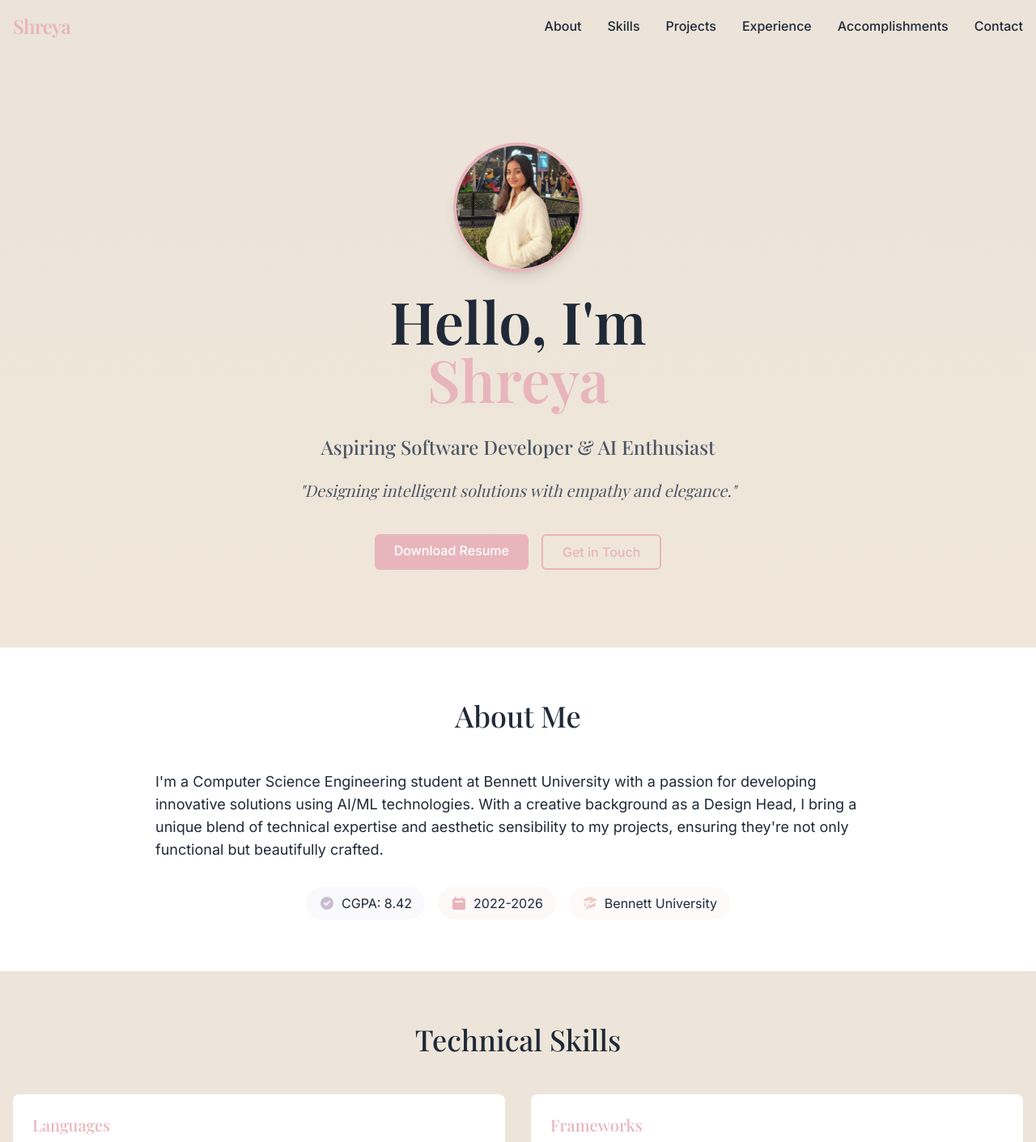
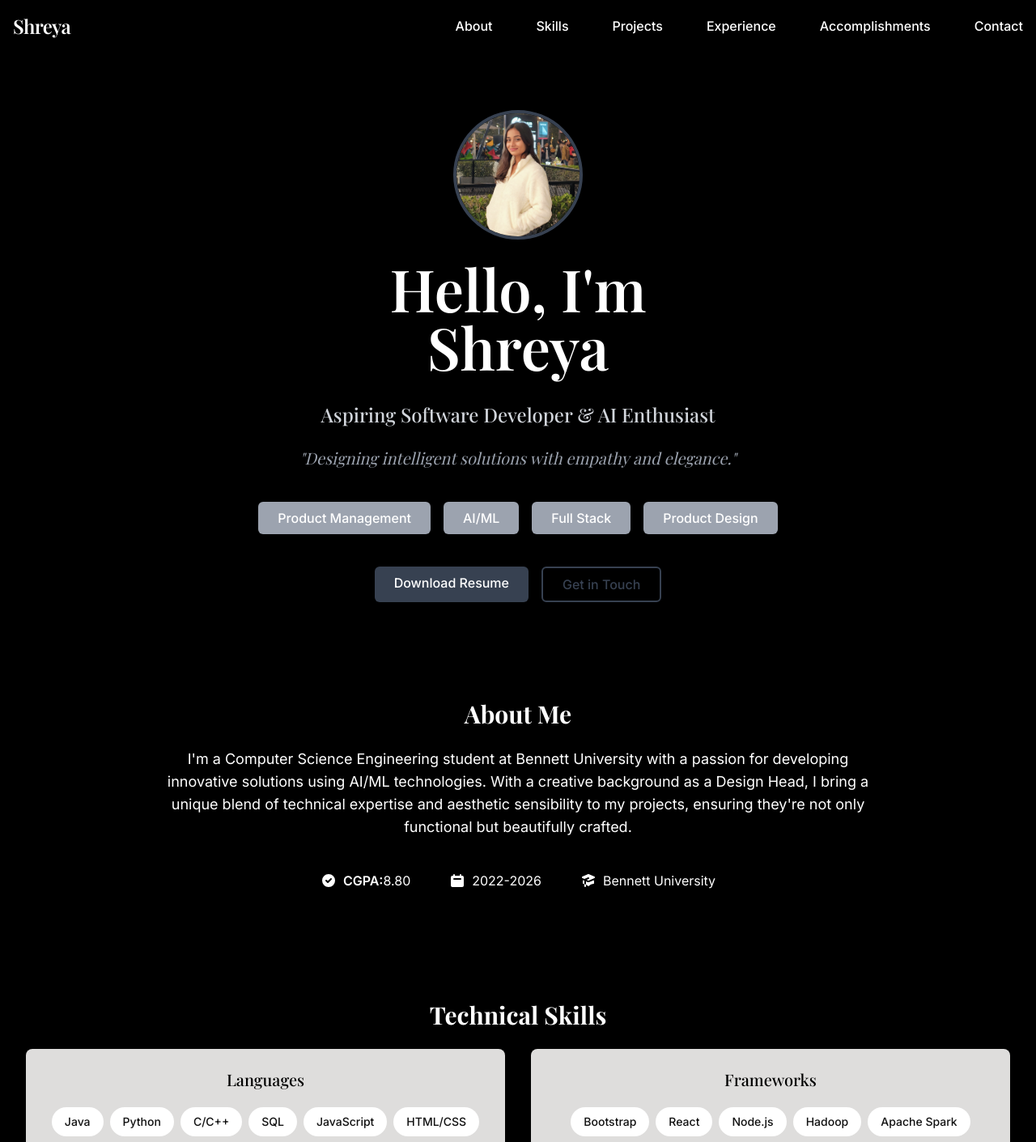
Before and after one commit to shreyahhh/shreya-portfolio, a React (Vite) app: page / in a window 1280 px wide. Shown: the top 1411 px of the page at 81% size. Built offline with nearby package versions, Linux system fonts and the light colour scheme.

Commit message:
Revamp portfolio: 4 profiles,  modern black theme, dynamic hero, improved cards, animations, and layout fixes

```diff
--- a/package.json
+++ b/package.json
@@ -11,7 +11,8 @@
   },
   "dependencies": {
     "react": "^19.1.0",
-    "react-dom": "^19.1.0"
+    "react-dom": "^19.1.0",
+    "react-router-dom": "^7.6.3"
   },
   "devDependencies": {
     "@eslint/js": "^9.25.0",
--- a/src/components/About.jsx
+++ b/src/components/About.jsx
@@ -2,14 +2,20 @@ import { motion } from 'framer-motion';
 
 const About = () => {
   return (
-    <section id="about" className="section bg-white">
-      <div className="container">
-        <motion.h2
-          className="section-title"
-          initial={{ opacity: 0, y: 20 }}
+    <motion.section
+      id="about"
+      className="section bg-black text-white"
+      initial={{ opacity: 0, y: 40 }}
       whileInView={{ opacity: 1, y: 0 }}
       viewport={{ once: true }}
-          transition={{ duration: 0.5 }}
+      transition={{ duration: 0.7 }}
+    >
+      <motion.h2
+        className="text-3xl font-bold mb-6 text-white text-center"
+        initial={{ opacity: 0, scale: 0.95 }}
+        whileInView={{ opacity: 1, scale: 1 }}
+        viewport={{ once: true }}
+        transition={{ duration: 0.6 }}
       >
         About Me
       </motion.h2>
@@ -22,7 +28,7 @@ const About = () => {
           transition={{ duration: 0.5, delay: 0.2 }}
           className="w-full"
         >
-            <p className="text-lg mb-6">
+          <p className="text-lg mb-6 text-center">
             I'm a Computer Science Engineering student at Bennett University with a passion for developing innovative solutions using AI/ML technologies. With a creative background as a Design Head, I bring a unique blend of technical expertise and aesthetic sensibility to my projects, ensuring they're not only functional but beautifully crafted.
           </p>
         </motion.div>
@@ -40,7 +46,7 @@ const About = () => {
                   <path fillRule="evenodd" d="M10 18a8 8 0 100-16 8 8 0 000 16zm3.707-9.293a1 1 0 00-1.414-1.414L9 10.586 7.707 9.293a1 1 0 00-1.414 1.414l2 2a1 1 0 001.414 0l4-4z" clipRule="evenodd" />
                 </svg>
               </span>
-                <span>CGPA: 8.42</span>
+              <span className="font-semibold">CGPA:</span> 8.80
             </div>
 
             <div className="flex items-center bg-pink/10 px-4 py-2 rounded-full">
@@ -63,8 +69,7 @@ const About = () => {
           </div>
         </motion.div>
       </div>
-      </div>
-    </section>
+    </motion.section>
   );
 };
 
--- a/src/components/Footer.jsx
+++ b/src/components/Footer.jsx
@@ -2,18 +2,11 @@ const Footer = () => {
   const currentYear = new Date().getFullYear();
 
   return (
-    <footer className="py-8 bg-gray-900 text-white">
-      <div className="container">
-        <div className="flex flex-col md:flex-row justify-between items-center">
-          <div className="mb-4 md:mb-0">
-            <span className="text-xl font-display font-medium text-pink">Shreya</span>
-          </div>
-
-          <div className="text-center md:text-right text-sm text-gray-400">
-            <p>© {currentYear} Shreya. All rights reserved.</p>
-            <p className="mt-1"></p>
-          </div>
-        </div>
+    <footer className="bg-black text-white py-8 text-center">
+      <span className="text-xl font-display font-medium text-white">Shreya</span>
+      <div className="text-center md:text-right text-sm text-gray-400">
+        <p>© {currentYear} Shreya. All rights reserved.</p>
+        <p className="mt-1"></p>
       </div>
     </footer>
   );
--- a/src/components/Header.jsx
+++ b/src/components/Header.jsx
@@ -27,31 +27,25 @@ const Header = () => {
   ];
 
   return (
-    <header
-      className={`fixed top-0 left-0 right-0 z-50 transition-all duration-300 ${
-        isScrolled ? 'bg-cream shadow-md py-2' : 'bg-transparent py-4'
-      }`}
-    >
-      <div className="container flex items-center justify-between">
-        <a href="#" className="text-2xl font-display font-semibold tracking-tight text-pink">
+    <header className={`fixed w-full z-50 transition-all duration-300 ${isScrolled ? 'bg-black shadow-md py-2' : 'bg-transparent py-4'}`}>
+      <nav className="container mx-auto flex items-center justify-between">
+        <a href="#" className="text-2xl font-display font-semibold tracking-tight text-white">
           Shreya
         </a>
 
         {/* Desktop Navigation */}
-        <nav className="hidden md:block">
-          <ul className="flex space-x-8">
+        <div className="hidden md:flex space-x-8">
             {navLinks.map((link) => (
               <li key={link.name}>
                 <a
                   href={link.href}
-                  className="font-medium hover:text-pink transition-colors"
+                  className="font-medium hover:text-gray-300 transition-colors text-white"
                 >
                   {link.name}
                 </a>
               </li>
             ))}
-          </ul>
-        </nav>
+          </div>
 
         {/* Mobile Menu Button */}
         <button
@@ -66,18 +60,18 @@ const Header = () => {
             )}
           </svg>
         </button>
-      </div>
+      </nav>
 
       {/* Mobile Menu */}
       {mobileMenuOpen && (
-        <div className="md:hidden bg-cream">
+        <div className="md:hidden bg-black">
           <nav className="container py-4">
             <ul className="flex flex-col space-y-4">
               {navLinks.map((link) => (
                 <li key={link.name}>
                   <a
                     href={link.href}
-                    className="block font-medium hover:text-pink transition-colors"
+                    className="block font-medium hover:text-gray-300 transition-colors text-white"
                     onClick={() => setMobileMenuOpen(false)}
                   >
                     {link.name}
--- a/src/components/Hero.jsx
+++ b/src/components/Hero.jsx
@@ -3,7 +3,7 @@ import { motion } from 'framer-motion';
 const Hero = () => {
   return (
     <section
-      className="min-h-screen flex items-center justify-center bg-gradient-to-b from-lavender/10 to-cream pt-20"
+      className="min-h-screen flex items-center justify-center bg-black pt-20"
       id="hero"
     >
       <div className="container">
@@ -14,16 +14,16 @@ const Hero = () => {
             transition={{ duration: 0.6 }}
             className="mb-8"
           >
-            <div className="w-40 h-40 mx-auto mb-6 rounded-full overflow-hidden border-4 border-pink shadow-lg">
+            <div className="w-40 h-40 mx-auto mb-6 rounded-full overflow-hidden border-4 border-gray-700 shadow-lg">
               <img
                 src="/image.png"
                 alt="Shreya's Profile"
                 className="w-full h-full object-cover object-center"
               />
             </div>
-            <h1 className="text-4xl md:text-6xl lg:text-7xl font-display font-semibold mb-4 text-gray-800">
+            <h1 className="text-4xl md:text-6xl lg:text-7xl font-display font-semibold mb-4 text-white">
               <span className="block">Hello, I'm</span>
-              <span className="text-pink">Shreya</span>
+              <span className="text-white">Shreya</span>
             </h1>
           </motion.div>
 
@@ -32,7 +32,7 @@ const Hero = () => {
             animate={{ opacity: 1, y: 0 }}
             transition={{ duration: 0.6, delay: 0.2 }}
           >
-            <h2 className="text-xl md:text-2xl font-medium mb-6 text-gray-600">
+            <h2 className="text-xl md:text-2xl font-medium mb-6 text-gray-300">
               Aspiring Software Developer & AI Enthusiast
             </h2>
           </motion.div>
@@ -42,9 +42,21 @@ const Hero = () => {
             animate={{ opacity: 1, y: 0 }}
             transition={{ duration: 0.6, delay: 0.4 }}
           >
-            <p className="text-lg md:text-xl mb-10 font-display italic text-gray-600">
+            <p className="text-lg md:text-xl mb-10 font-display italic text-gray-400">
               "Designing intelligent solutions with empathy and elegance."
             </p>
+          </motion.div>
+
+          <motion.div
+            initial={{ opacity: 0, y: 20 }}
+            animate={{ opacity: 1, y: 0 }}
+            transition={{ duration: 0.6, delay: 0.5 }}
+            className="flex flex-wrap justify-center gap-4 mb-10"
+          >
+            <a href="#product-management" className="btn btn-secondary">Product Management</a>
+            <a href="#ai-ml" className="btn btn-secondary">AI/ML</a>
+            <a href="#full-stack" className="btn btn-secondary">Full Stack</a>
+            <a href="#product-design" className="btn btn-secondary">Product Design</a>
           </motion.div>
 
           <motion.div
--- a/src/components/Skills.jsx
+++ b/src/components/Skills.jsx
@@ -36,51 +36,46 @@ const Skills = () => {
   };
 
   return (
-    <section id="skills" className="section bg-lavender/5">
-      <div className="container">
-        <motion.h2
-          className="section-title"
-          initial={{ opacity: 0, y: 20 }}
-          whileInView={{ opacity: 1, y: 0 }}
-          viewport={{ once: true }}
-          transition={{ duration: 0.5 }}
-        >
-          Technical Skills
-        </motion.h2>
+    <motion.section
+      id="skills"
+      className="section bg-black text-black"
+      initial={{ opacity: 0, y: 40 }}
+      whileInView={{ opacity: 1, y: 0 }}
+      viewport={{ once: true }}
+      transition={{ duration: 0.7 }}
+    >
+      <motion.h2
+        className="text-3xl font-bold mb-6 text-white text-center"
+        initial={{ opacity: 0, scale: 0.95 }}
+        whileInView={{ opacity: 1, scale: 1 }}
+        viewport={{ once: true }}
+        transition={{ duration: 0.6 }}
+      >
+        Technical Skills
+      </motion.h2>
 
-        <div className="grid md:grid-cols-2 gap-8">
+        <div className="grid md:grid-cols-2 gap-8 px-4 md:px-8">
           {skillCategories.map((category, idx) => (
             <motion.div
               key={category.title}
-              className="card"
+              className="card" style={{ backgroundColor: '#dedddc' }}
               initial={{ opacity: 0, y: 20 }}
               whileInView={{ opacity: 1, y: 0 }}
               viewport={{ once: true }}
               transition={{ duration: 0.5, delay: idx * 0.1 }}
             >
-              <h3 className="text-xl font-display font-medium mb-4 text-pink">{category.title}</h3>
-              <motion.div
-                className="flex flex-wrap"
-                variants={container}
-                initial="hidden"
-                whileInView="show"
-                viewport={{ once: true }}
-              >
-                {category.skills.map(skill => (
-                  <motion.span
-                    key={skill}
-                    className="skill-tag"
-                    variants={item}
-                  >
+              <h3 className="text-xl font-display font-medium mb-4 text-black text-center">{category.title}</h3>
+              <motion.div className="flex flex-wrap justify-center">
+                {category.skills.map((skill, i) => (
+                  <span key={i} className="skill-tag mx-1 my-1 px-4 py-2 rounded-full text-sm font-medium inline-block" style={{ backgroundColor: '#fff', color: '#111' }}>
                     {skill}
-                  </motion.span>
+                  </span>
                 ))}
               </motion.div>
             </motion.div>
           ))}
         </div>
-      </div>
-    </section>
+    </motion.section>
   );
 };
 
--- a/src/index.css
+++ b/src/index.css
@@ -9,7 +9,7 @@
     @apply scroll-smooth;
   }
   body {
-    @apply bg-cream text-gray-800 font-sans;
+    @apply bg-black font-sans;
   }
   h1, h2, h3, h4 {
     @apply font-display;
@@ -30,18 +30,18 @@
     @apply px-6 py-2 rounded-md font-medium transition-all duration-300;
   }
   .btn-primary {
-    @apply bg-pink text-white hover:bg-opacity-90;
+    @apply bg-gray-700 text-white hover:bg-opacity-90;
   }
   .btn-secondary {
-    @apply bg-lavender text-white hover:bg-opacity-90;
+    @apply bg-gray-400 text-white hover:bg-opacity-90;
   }
   .btn-outline {
-    @apply border-2 border-pink text-pink hover:bg-pink hover:text-white;
+    @apply border-2 border-gray-700 text-gray-700 hover:bg-gray-700 hover:text-white;
   }
   .card {
     @apply bg-white p-6 rounded-lg shadow-sm hover:shadow-md transition-shadow duration-300;
   }
   .skill-tag {
-    @apply px-4 py-2 bg-peach bg-opacity-40 rounded-full text-sm font-medium m-1 inline-block;
+    @apply px-4 py-2 bg-gray-200 bg-opacity-40 rounded-full text-sm font-medium m-1 inline-block;
   }
 }
--- a/tailwind.config.js
+++ b/tailwind.config.js
@@ -7,11 +7,21 @@ module.exports = {
   theme: {
     extend: {
       colors: {
-        pink: "#E8B5BC",
-        peach: "#EDCEC5",
-        cream: "#F0E7DA",
-        sand: "#EDDECA",
-        lavender: "#C9BED1",
+        // Use only grayscale colors for a black and white theme
+        black: '#000',
+        white: '#fff',
+        gray: {
+          50: '#f9fafb',
+          100: '#f3f4f6',
+          200: '#e5e7eb',
+          300: '#d1d5db',
+          400: '#9ca3af',
+          500: '#6b7280',
+          600: '#4b5563',
+          700: '#374151',
+          800: '#1f2937',
+          900: '#111827',
+        },
       },
       fontFamily: {
         sans: ['Inter', 'sans-serif'],
```
Also changed, not shown: src/components/Accomplishments.jsx (+37 -44 lines), src/components/Contact.jsx (+21 -16 lines), src/components/Experience.jsx (+19 -14 lines), src/components/Projects.jsx (+15 -7 lines), 1 other file (tests, documents, lock files or other folders). Lines whose indentation alone changed are shown as unchanged.
